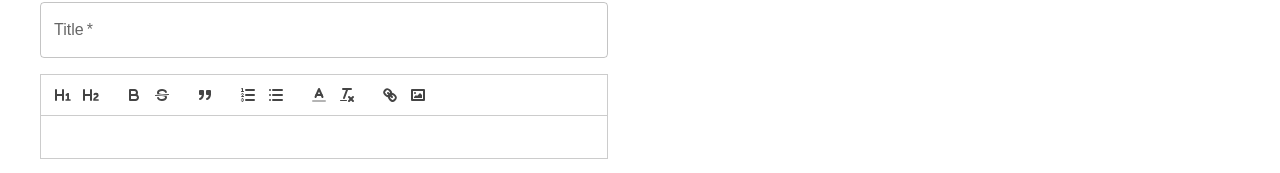
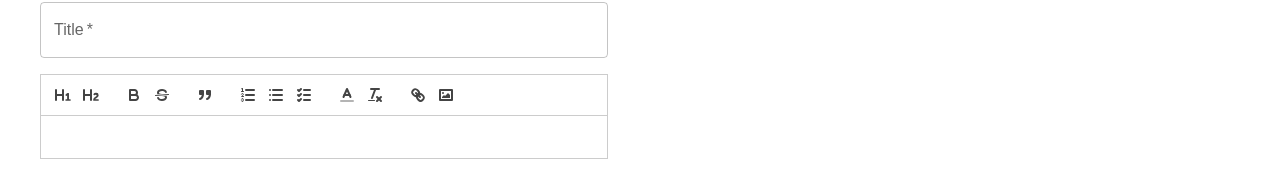
Before and after one commit to 210on/infox, a React (Vite) app: page /memo/1 in a window 1280 px wide. Shown: the part 150-323 px from the top of the page. Built offline with nearby package versions, Linux system fonts and the light colour scheme.

Commit message:
チェックリストの実装

```diff
--- a/src/pages/Memo.tsx
+++ b/src/pages/Memo.tsx
@@ -112,7 +112,7 @@ export function Memo(): JSX.Element {
               />
             </Grid>
             <Grid item xs={12}>
-              <ReactQuill
+              <ReactQuill //リッチテキストエディタQuillに変更
                 value={content}
                 onChange={setContent}
                 modules={{
@@ -120,7 +120,7 @@ export function Memo(): JSX.Element {
                     [{ 'header': 1 }, { 'header': 2 }],
                     ['bold', 'strike'],
                     ['blockquote'],
-                    [{ 'list': 'ordered'}, { 'list': 'bullet' }],
+                    [{ 'list': 'ordered'}, { 'list': 'bullet' }, {'list': 'check'}],
                     [{ 'color': [] }, 'clean'],
                     ['link', 'image']
                   ]
```
